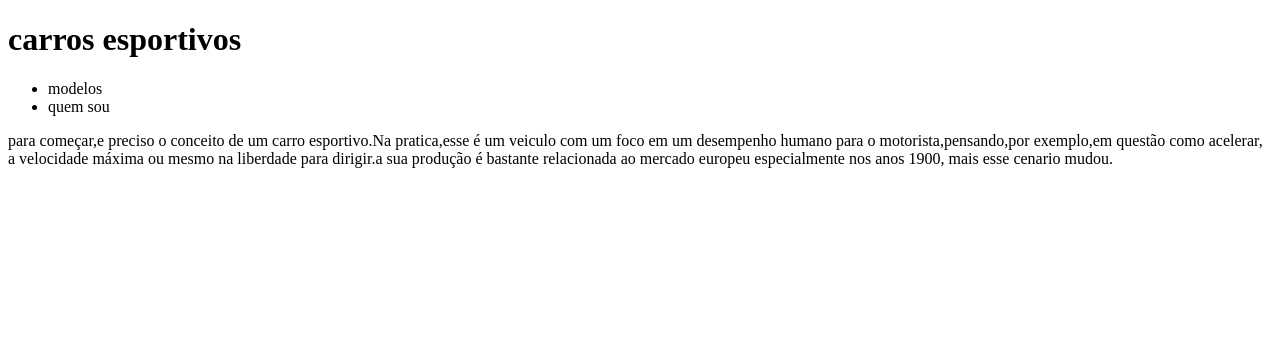
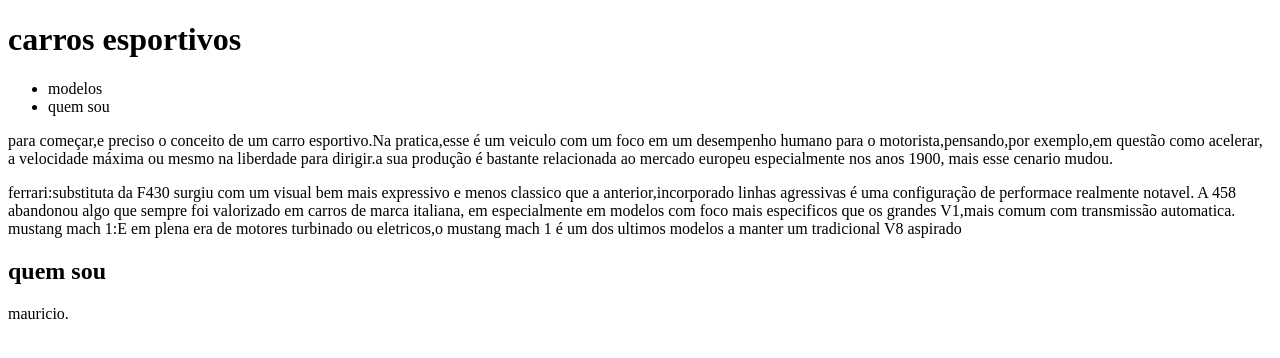
Before and after one commit to cruzramosmauricio/mauricio16, a plain HTML site: page index.html in a window 1280 px wide. Drawn offline with Linux system fonts and the light colour scheme.

Commit message:
Add files via upload

```diff
--- a/index.html
+++ b/index.html
@@ -19,6 +19,16 @@
 para o motorista,pensando,por exemplo,em questão como acelerar, a velocidade máxima ou mesmo na liberdade para dirigir.a sua produção
 é bastante relacionada ao mercado europeu especialmente nos anos 1900, mais esse cenario mudou.</p>
 
+    </section>ferrari:substituta da F430 surgiu com um visual bem mais expressivo e menos classico que a anterior,incorporado linhas agressivas
+ é uma configuração de performace realmente notavel.
+
+  A 458 abandonou algo que sempre foi valorizado em carros de marca italiana, em especialmente em modelos com foco mais especificos que os grandes V1,mais comum com
+ transmissão automatica.
+
+mustang mach 1:E em plena era de motores turbinado ou eletricos,o mustang mach 1 é um dos ultimos modelos a manter um tradicional V8 aspirado
+  <section> <h2>quem sou</h2>
+mauricio.
+
     </section>
 </header>
 </body>
```
